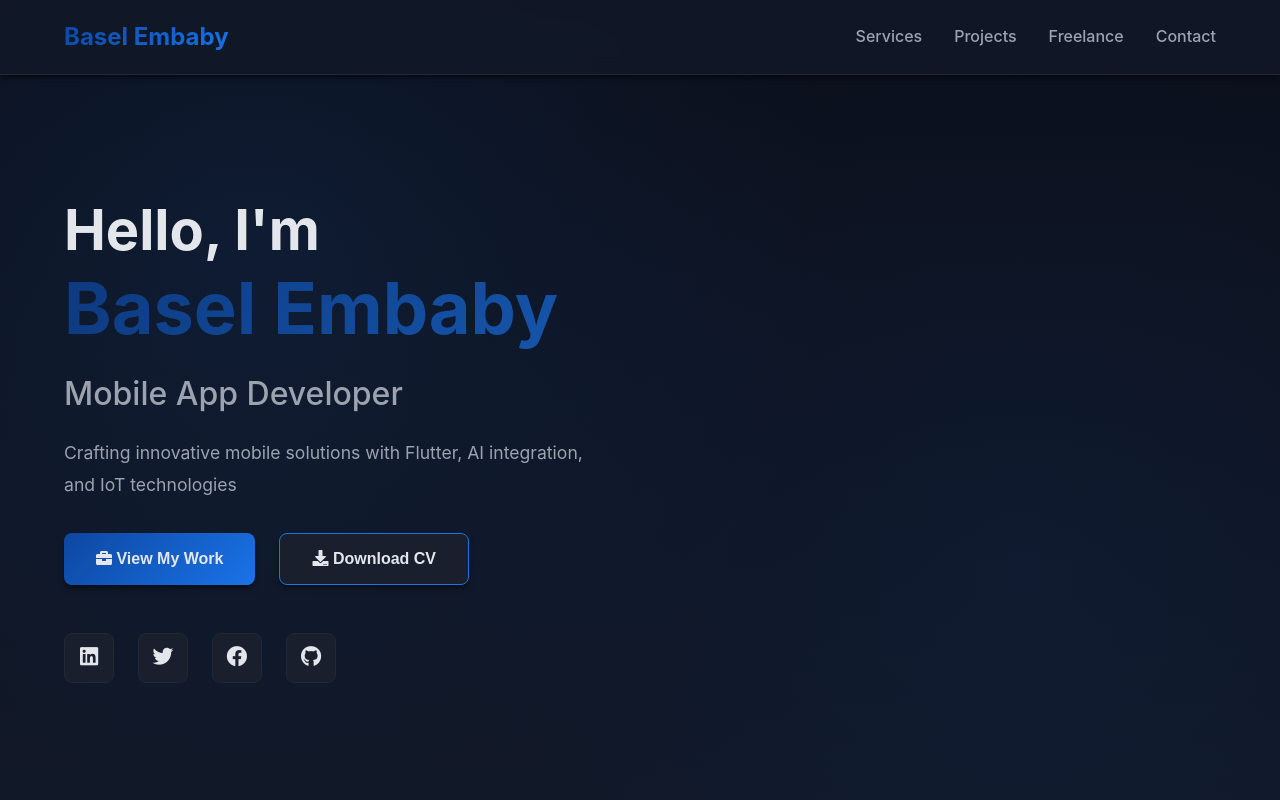
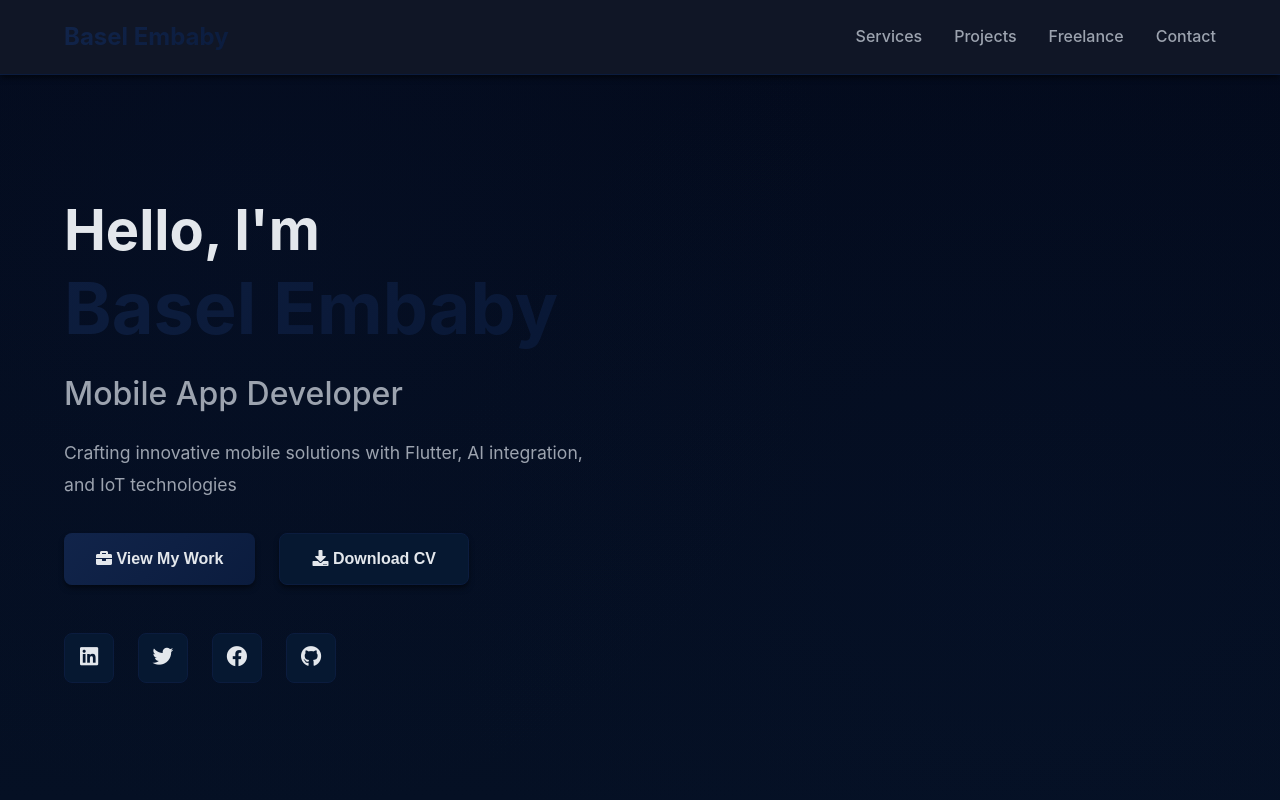
Before and after one commit to engbasel/baselembaby, a React (Vite) app: page / in a window 1280 px wide. Shown: the top 800 px of the page. Built offline with nearby package versions, Linux system fonts and the light colour scheme.

Commit message:
style(theme): update color scheme to darker palette
Update CSS variables and related styles to use a darker color palette across components. Changes include modifying primary, secondary, and accent colors, as well as adjusting gradients and shadows to match the new theme.

```diff
--- a/src/components/Contact.css
+++ b/src/components/Contact.css
@@ -139,7 +139,7 @@
 .form-group textarea:focus {
   outline: none;
   border-color: var(--color-accent);
-  box-shadow: 0 0 0 3px rgba(26, 115, 232, 0.1);
+  box-shadow: 0 0 0 3px rgba(11, 28, 62, 0.1);
 }
 
 .form-group textarea {
--- a/src/components/Hero.css
+++ b/src/components/Hero.css
@@ -7,19 +7,30 @@
   position: relative;
   padding-top: 80px;
   overflow: hidden;
-  background: linear-gradient(180deg, var(--bg-primary) 0%, var(--bg-secondary) 100%);
+  background: linear-gradient(
+    180deg,
+    var(--bg-primary) 0%,
+    var(--bg-secondary) 100%
+  );
 }
 
 .hero::before {
-  content: '';
+  content: "";
   position: absolute;
   top: 0;
   left: 0;
   width: 100%;
   height: 100%;
-  background:
-    radial-gradient(circle at 20% 30%, rgba(26, 115, 232, 0.1) 0%, transparent 50%),
-    radial-gradient(circle at 80% 70%, rgba(13, 71, 161, 0.1) 0%, transparent 50%);
+  background: radial-gradient(
+      circle at 20% 30%,
+      rgba(17, 36, 74, 0.1) 0%,
+      transparent 50%
+    ),
+    radial-gradient(
+      circle at 80% 70%,
+      rgba(11, 28, 62, 0.1) 0%,
+      transparent 50%
+    );
   pointer-events: none;
 }
 
@@ -212,7 +223,8 @@
 }
 
 @keyframes scroll {
-  0%, 100% {
+  0%,
+  100% {
     top: 8px;
     opacity: 1;
   }
--- a/src/styles/global.css
+++ b/src/styles/global.css
@@ -1,15 +1,15 @@
 /* ==================== CSS VARIABLES - DARK THEME ==================== */
 :root {
   /* Primary Colors */
-  --bg-primary: #0B0F1A;
-  --bg-secondary: #111827;
-  --bg-card: #1a1f2e;
-  --bg-hover: #1f2937;
+  --bg-primary: #030A1C; /* Rich black */
+  --bg-secondary: #051024; /* Black pearl */
+  --bg-card: #061831; /* Midnight */
+  --bg-hover: #0B1C3E; /* Navy */
 
   /* Accent Colors */
-  --color-primary: #0D47A1;
-  --color-accent: #1A73E8;
-  --color-accent-light: #4A90E2;
+  --color-primary: #11244A; /* Oxford blue */
+  --color-accent: #0B1C3E; /* Navy */
+  --color-accent-light: #061831; /* Midnight */
   --color-success: #10B981;
   --color-warning: #F59E0B;
   --color-error: #EF4444;
@@ -20,8 +20,8 @@
   --text-muted: #6B7280;
 
   /* Border & Divider */
-  --border-color: #1f2937;
-  --divider-color: #374151;
+  --border-color: #0B1C3E;
+  --divider-color: #11244A;
 
   /* Shadows */
   --shadow-sm: 0 1px 2px 0 rgba(0, 0, 0, 0.3);
@@ -30,9 +30,9 @@
   --shadow-xl: 0 20px 25px -5px rgba(0, 0, 0, 0.6), 0 10px 10px -5px rgba(0, 0, 0, 0.5);
 
   /* Gradients */
-  --gradient-primary: linear-gradient(135deg, #0D47A1 0%, #1A73E8 100%);
-  --gradient-accent: linear-gradient(135deg, #1A73E8 0%, #4A90E2 100%);
-  --gradient-card: linear-gradient(145deg, #1a1f2e 0%, #111827 100%);
+  --gradient-primary: linear-gradient(135deg, #11244A 0%, #0B1C3E 100%);
+  --gradient-accent: linear-gradient(135deg, #0B1C3E 0%, #061831 100%);
+  --gradient-card: linear-gradient(145deg, #061831 0%, #051024 100%);
 
   /* Spacing */
   --spacing-xs: 0.5rem;
```
